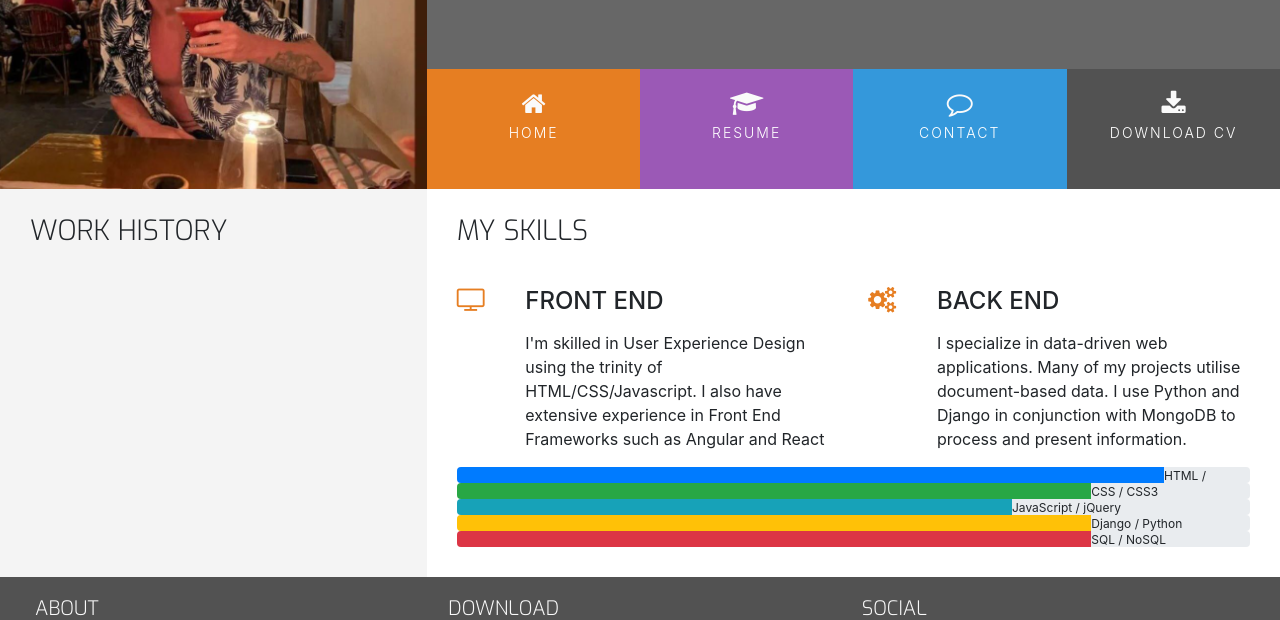
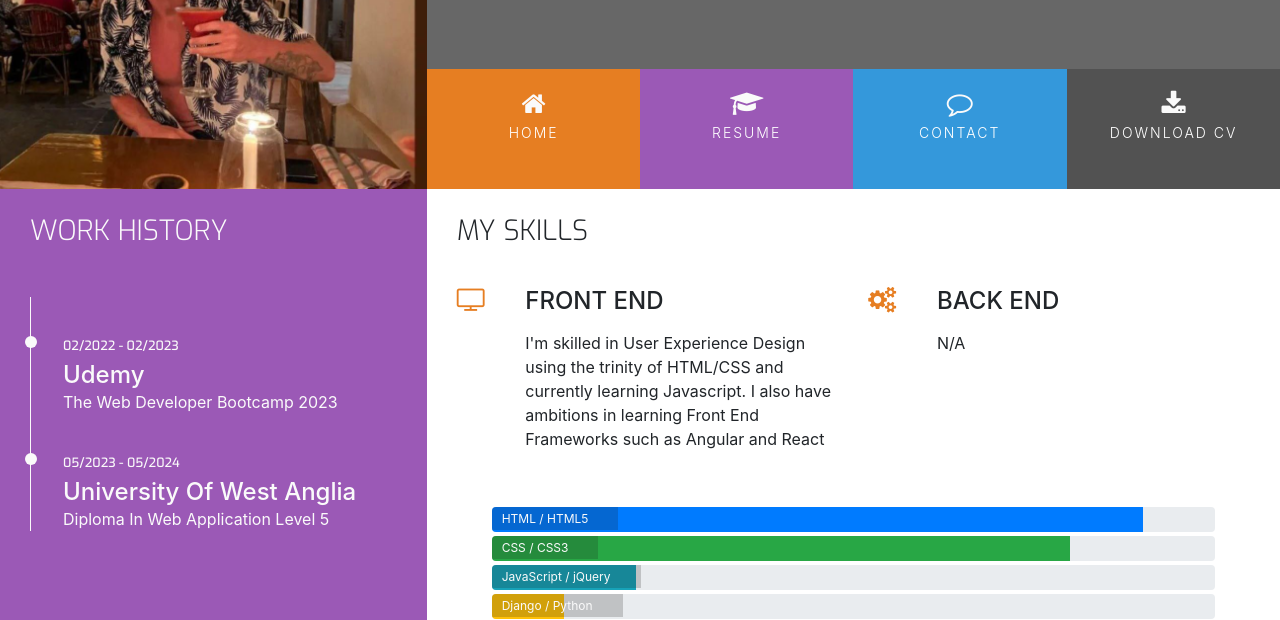
Before and after one commit to RickyLambert87/ucd-resume, a plain HTML site: page resume.html in a window 1280 px wide. Shown: the part 180-800 px from the top of the page. Drawn offline with nearby package versions, Linux system fonts and the light colour scheme.

Commit message:
completed my resume added CV

```diff
--- a/assets/css/style.css
+++ b/assets/css/style.css
@@ -9,8 +9,16 @@
 .bg-color-three-reasons {
     background-color: #fff;
 }
+
 .bg-color-personal-info {
     background-color: #f4f4f4;
+}
+
+.bg-color-work-history {
+    background-color: #9b59b6;
+}
+.bg-color-contact {
+    background-color: #fff;
 }
 
 .ui-menu-color-home {
@@ -27,23 +35,6 @@
 
 .ui-menu-color-download {
     background-color: #525252;
-}
-
-.row-table {
-    display: table;
-}
-
-.section-column {
-    display: table-cell;
-    padding: 0 30px 30px;
-    float: none;
-}
-
-.section-heading {
-    font-family: "Exo", sans-serif;
-    font-weight: 300;
-    margin-top: 25px;
-    margin-bottom: 40px;
 }
 
 /* ----------------------------------------Special paddings/margins/text */
@@ -79,6 +70,7 @@ h4 {
     float: none;
 }
 
+.history-heading,
 .section-heading {
     font-family: "Exo", sans-serif;
     font-weight: 300;
@@ -242,32 +234,137 @@ footer {
     margin-bottom: 15px;
 }
 
-/* ----------------------------------------personal Info */
+/* ----------------------------------------Personal Info */
 
 .personal-info-item {
     margin-bottom: 20px;
     display: block;
     clear: both;
 }
+
 .personal-info-item .key,
 .personal-info-item .value {
     padding-right: 8px;
     display: inline-block;
 }
+
 .personal-info-item .key p,
 .personal-info-item .value p {
-margin: 0;
+    margin: 0;
 }
+
 .personal-info-item .key {
     width: 30%;
     margin-right: 21px;
     padding-top: 2px;
     vertical-align: top;
 }
+
 .personal-info-item .key p {
     font-weight: 700;
 }
+
 .personal-info-item .value {
     position: relative;
     width: 60%;
 }
+
+/* ----------------------------------------Skills */
+
+.progress {
+    position: relative;
+    height: 25px;
+    margin-bottom: 4px;
+}
+
+.progress-type {
+    position: absolute;
+    left: 0px;
+    font-weight: 400;
+    padding: 3px 30px 2px 10px;
+    color: #fafafa;
+    background-color: rgba(25, 25, 25, 0.2);
+}
+
+.progress-section {
+    margin: 40px 20px;
+}
+
+/* ----------------------------------------Work History */
+
+.history-heading {
+    color: #fafafa;
+    margin-bottom: 50px;
+}
+
+.timeline-item {
+    padding: 4em 2em 0em 2em;
+    position: relative;
+    color: #fafafa;
+    border-left: 1px solid;
+}
+
+.timeline-item p {
+    padding: 0;
+    margin: 0;
+}
+
+.timeline-item:before {
+    content: attr(data-dates);
+    position: absolute;
+    left: 2.5em;
+    top: 3em;
+    display: block;
+    font-family: "Exo", sans-serif;
+    font-weight: 500;
+    font-size: 0.8em;
+    padding: 0;
+    margin: 0;
+}
+
+.timeline-item:after {
+    width: 12px;
+    height: 12px;
+    display: block;
+    top: 2.4em;
+    position: absolute;
+    left: -6px;
+    border-radius: 12px;
+    content: '';
+    background: #fafafa;
+}
+
+.history-items {
+    margin-bottom: 30px;
+}
+/* ----------------------------------------Contact Form */
+
+.contact-heading {
+    font-family: "Exo", sans-serif;
+    font-weight: 300;
+    margin-top: 25px;
+    margin-bottom: 20px;
+}
+
+.center-form {
+    padding-top: 10px;
+    margin: 0 auto;
+    max-width: 70%;
+}
+button[type="submit"] {
+    margin-top: 15px;
+    margin-bottom: 20px;
+    color: #fafafa;
+    background-color: #e84610;
+}
+
+/* ----------------------------------------Media Query */
+
+@media(min-width:992px) {
+    .center-form {
+        padding-top: 30px;
+        min-height: 240px;
+        margin: 0 auto;
+        max-width: 50%;
+}
+}
--- a/resume.html
+++ b/resume.html
@@ -31,10 +31,10 @@
                                 <a href="resume.html" class="hvr-sweep-to-bottom"><i class="fa fa-graduation-cap" aria-hidden="true"></i><span>Resume</span></a>
                             </li>
                             <li class="col-6 col-sm-3 ui-menu-color-contact list-inline-item menuitem">
-                                <a href="#" class="hvr-sweep-to-bottom"><i class="fa fa-comment-o" aria-hidden="true"></i><span>Contact</span></a>
+                                <a href="contact.html" class="hvr-sweep-to-bottom"><i class="fa fa-comment-o" aria-hidden="true"></i><span>Contact</span></a>
                             </li>
                             <li class="col-6 col-sm-3 ui-menu-color-download list-inline-item menuitem">
-                                <a href="#" class="hvr-sweep-to-bottom"><i class="fa fa-download" aria-hidden="true"></i><span>Download CV</span></a>
+                                <a href="assets/cv/my cv.pdf" target="_blank" class="hvr-sweep-to-bottom"><i class="fa fa-download" aria-hidden="true"></i><span>Download CV</span></a>
                             </li>
                         </ul>
                     </div>
@@ -44,12 +44,22 @@
     </header>
     <section class="container-fluid">
         <div class="row">
-            <div class="col-md-4 bg-color-personal-info section-column">
+            <div class="col-md-4 bg-color-work-history section-column">
                 <div class="row">
                     <div class="col-12">
-                        <h3 class="section-heading uppercase">
+                        <h3 class="history-heading uppercase">
                             Work History
                         </h3>
+                    </div>
+                </div>
+                <div class="history-items">
+                    <div class="timeline-item" data-dates="02/2022 - 02/2023">
+                        <h4>Udemy</h4>
+                        <p>The Web Developer Bootcamp 2023</p>
+                    </div>
+                    <div class="timeline-item" data-dates="05/2023 - 05/2024">
+                        <h4>University Of West Anglia</h4>
+                        <p>Diploma In Web Application Level 5</p>
                     </div>
                 </div>
             </div>
@@ -68,7 +78,7 @@
                             <div class="col-10">
                                 <h4 class="three-reasons-heading uppercase">Front End</h4>
                                 <p>
-                                    I'm skilled in User Experience Design using the trinity of HTML/CSS/Javascript. I also have extensive experience in Front End Frameworks such as Angular and React
+                                    I'm skilled in User Experience Design using the trinity of HTML/CSS and currently learning Javascript. I also have ambitions in learning Front End Frameworks such as Angular and React
                                 </p>
                             </div>
                         </div>
@@ -81,7 +91,7 @@
                             <div class="col-10">
                                 <h4 class="three-reasons-heading uppercase">Back End</h4>
                                 <p>
-                                    I specialize in data-driven web applications. Many of my projects utilise document-based data. I use Python and Django in conjunction with MongoDB to process and present information.
+                                    N/A
                                 </p>
                             </div>
                         </div>
@@ -102,20 +112,20 @@
                             <span class="progress-type">CSS / CSS3</span>
                         </div>
                         <div class="progress">
-                            <div class="progress-bar bg-info" role="progressbar" aria-valuenow="70" aria-valuemin="0" aria-valuemax="100" style="width:70%;">
-                                <span class="sr-only">70% complete</span>
+                            <div class="progress-bar bg-info" role="progressbar" aria-valuenow="70" aria-valuemin="0" aria-valuemax="100" style="width:20%;">
+                                <span class="sr-only">20% complete</span>
                             </div>
                             <span class="progress-type">JavaScript / jQuery</span>
                         </div>
                         <div class="progress">
-                            <div class="progress-bar bg-warning" role="progressbar" aria-valuenow="80" aria-valuemin="0" aria-valuemax="100" style="width:80%;">
-                                <span class="sr-only">80% complete</span>
+                            <div class="progress-bar bg-warning" role="progressbar" aria-valuenow="80" aria-valuemin="0" aria-valuemax="100" style="width:10%;">
+                                <span class="sr-only">10% complete</span>
                             </div>
                             <span class="progress-type">Django / Python</span>
                         </div>
                         <div class="progress">
-                            <div class="progress-bar bg-danger" role="progressbar" aria-valuenow="80" aria-valuemin="0" aria-valuemax="100" style="width:80%;">
-                                <span class="sr-only">80% complete</span>
+                            <div class="progress-bar bg-danger" role="progressbar" aria-valuenow="80" aria-valuemin="0" aria-valuemax="100" style="width:10%;">
+                                <span class="sr-only">10% complete</span>
                             </div>
                             <span class="progress-type">SQL / NoSQL</span>
                         </div>
@@ -137,7 +147,7 @@
             <h5 class="uppercase general-sub">Download</h5>
             <p class="inline-block">
                 Need a printable version of my CV? Download it here.
-                <a href="#" target="_blank" class="cv-pdf">
+                <a href="assets/cv/my cv.pdf" target="_blank" class="cv-pdf">
                     <i class="fa fa-download" aria-hidden="true"></i>
                     <span class="sr-only">Download link.</span>
                 </a>
@@ -147,7 +157,7 @@
             <h5 class="uppercase general-sub">Social</h5>
             <ul class="list-inline social-links">
                 <li class="list-inline-item">
-                    <a target="_blank" href="#">
+                    <a target="_blank" href="https://www.facebook.com/profile.php?id=100088824348155">
                         <i class="fa fa-facebook" aria-hidden="true"></i>
                         <span class="sr-only">Facebook</span>
                     </a>
@@ -159,22 +169,9 @@
                     </a>
                 </li>
                 <li class="list-inline-item">
-                    <a target="_blank" href="#">
+                    <a target="_blank" href="https://www.linkedin.com/in/ricky-lambert/">
                         <i class="fa fa-linkedin" aria-hidden="true"></i>
                         <span class="sr-only">LinkedIn</span>
-                    </a>
-                </li>
-
-                <li class="list-inline-item">
-                    <a target="_blank" href="#">
-                        <i class="fa fa-instagram" aria-hidden="true"></i>
-                        <span class="sr-only">Instagram</span>
-                    </a>
-                </li>
-                <li class="list-inline-item">
-                    <a target="_blank" href="#">
-                        <i class="fa fa-youtube" aria-hidden="true"></i>
-                        <span class="sr-only">YouTube</span>
                     </a>
                 </li>
             </ul>
```
Also changed, not shown: contact.html (+25 -20 lines), index.html (+5 -18 lines), 1 other file.
